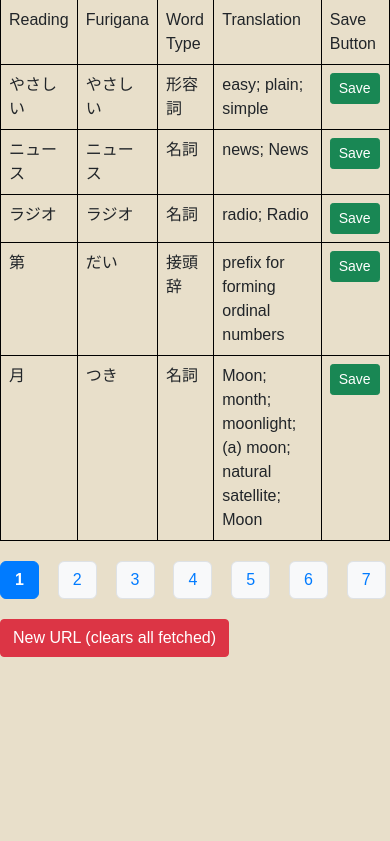
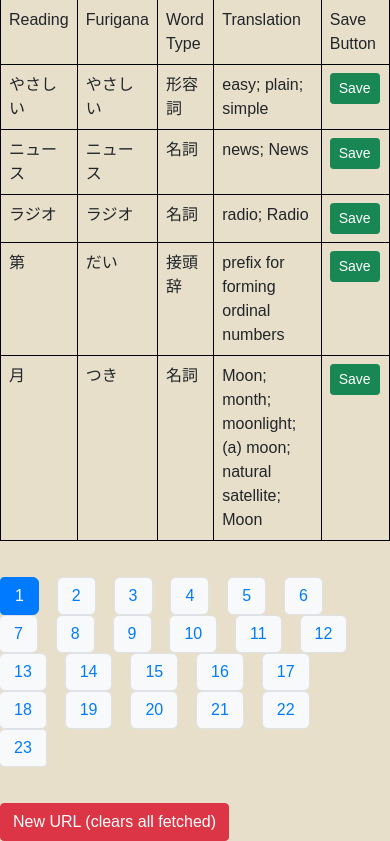
Before and after one commit to DonMB77/JapaneseVocabScraper, a Flask app: page / in a window 390 px wide; the page is wider, and only the part inside the window is pictured. Shown: the part 87-928 px from the top of that part. Before the commit the page ends 744 px from the top of that part, so only its background shows below. Run offline with Flask 3, Linux system fonts and the light colour scheme; data comes from the database, SQL or seed files in the repository; both versions use the stored data as it was after the commit.

Commit message:
Pagination ready for mobile

```diff
--- a/static/style.css
+++ b/static/style.css
@@ -46,10 +46,25 @@
     text-decoration: none;
 }
 
-.pagination .active {
-    background: #007bff;
+.pagination .page-link {
+    padding: 6px 14px;
+    border-radius: 6px;
+    margin-right: 5mm;
+    box-sizing: border-box;
+}
+
+.pagination .active .page-link,
+.pagination .page-item.active .page-link {
+    background-color: #007bff;
     color: #fff;
-    font-weight: bold;
-    border: 1px solid #007bff;
-    cursor: default;
+    border-color: #007bff;
+    box-shadow: none;
 }
+
+.pagination .page-item .page-link {
+    border: 1px solid #dee2e6;
+}
+
+.pagination .page-item {
+    margin-right: 0;
+}
--- a/templates/homepage.html
+++ b/templates/homepage.html
@@ -44,14 +44,23 @@
         </tr>
         {% endfor %}
     </table>
-    <div class="pagination">
-        {% for num in page_numbers %}
-        {% if num == page %}
-        <span class="active">{{ num + 1 }}</span>
-        {% else %}
-        <a href="/?page={{ num }}">{{ num + 1 }}</a>
-        {% endif %}
-        {% endfor %}
+    <div class="d-flex justify-content-center my-3">
+        <nav aria-label="Page navigation">
+            <ul class="pagination flex-wrap">
+                {% for num in page_numbers %}
+                {% if num == page %}
+                <li class="page-item active" aria-current="page">
+                    <span class="page-link">{{ num + 1 }}</span>
+                </li>
+                {% else %}
+                <li class="page-item">
+                    <a class="page-link"
+                        href="{{ url_for(request.endpoint, page=num, q=request.args.get('q', '')) }}">{{ num + 1 }}</a>
+                </li>
+                {% endif %}
+                {% endfor %}
+            </ul>
+        </nav>
     </div>
     <form method="post" action="/clear" style="margin-top: 1em;">
         <button type="submit" class="btn btn-danger">New URL (clears all fetched)</button>
```
Also changed, not shown: templates/saved_vocab.html (+16 -8 lines), instance/datbase.db.
